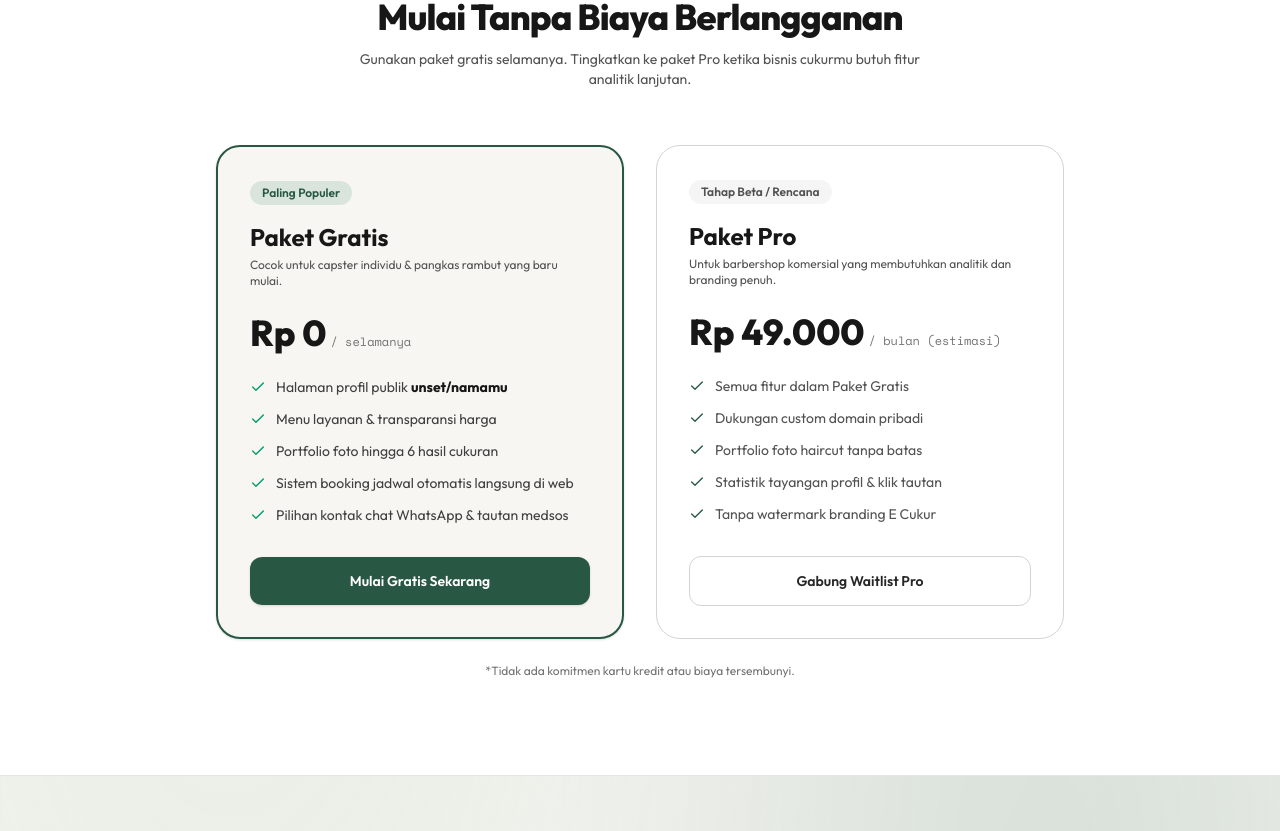
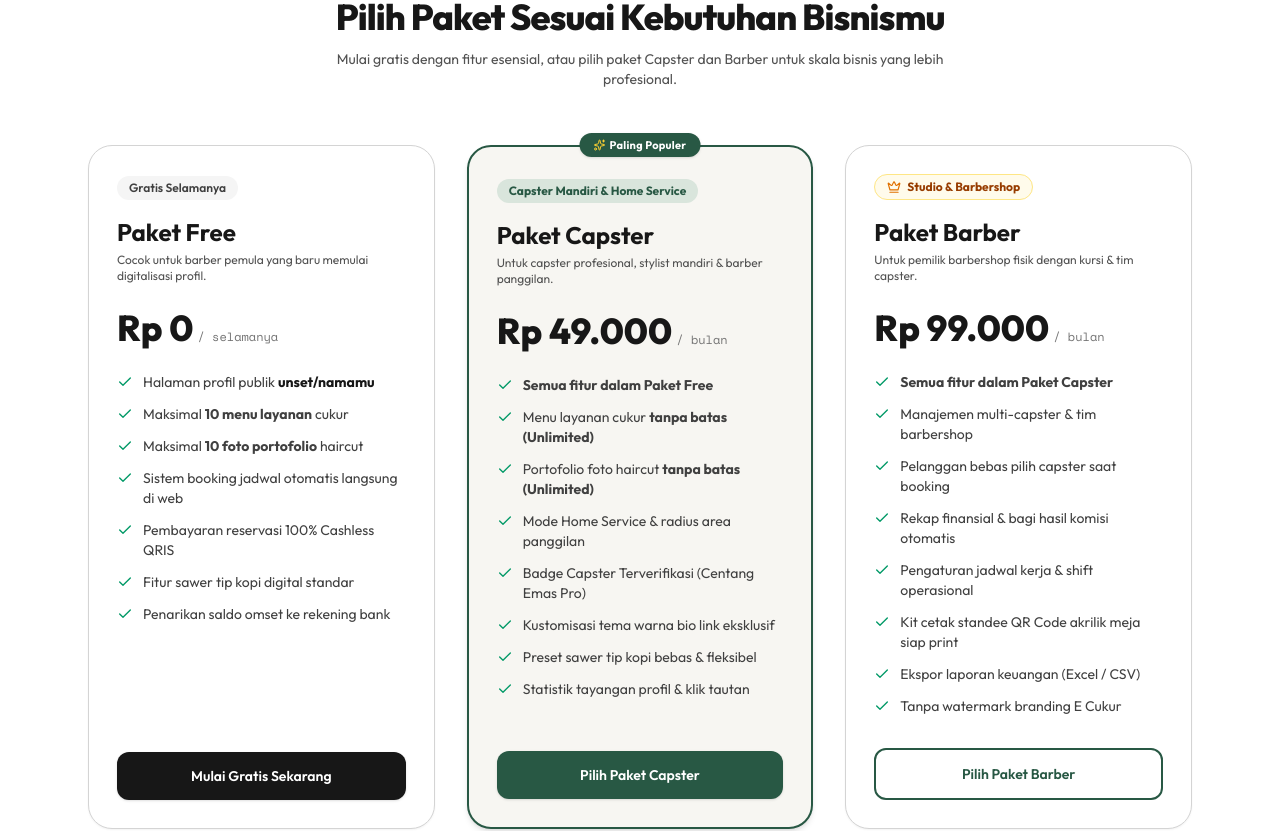
Before and after one commit to rafifmuhanwar-lgtm/E-KeCukur, a React (Vite) app in the folder frontend/: page / in a window 1280 px wide. Shown: the part 4660-5491 px from the top of the page. Built offline with nearby package versions, Linux system fonts and the light colour scheme; no server answers; the database is empty.

Commit message:
feat(landing): update pricing section with Free (10 services/portfolio limit), Capster 49k, and Barber 99k packages

```diff
--- a/frontend/src/pages/Home.jsx
+++ b/frontend/src/pages/Home.jsx
@@ -12,7 +12,9 @@ import {
   ArrowRight,
   Calendar,
   BarChart2,
-  Store
+  Store,
+  Crown,
+  ShieldCheck
 } from 'lucide-react';
 import { AnimatePresence, motion } from 'framer-motion';
 import Logo from '../components/Logo';
@@ -99,6 +101,7 @@ export default function Home() {
   const [usernameInput, setUsernameInput] = useState('');
   const [usernameError, setUsernameError] = useState('');
   const [usernameSuccess, setUsernameSuccess] = useState(false);
+  const [selectedPlan, setSelectedPlan] = useState('free');
 
   // Live Product Preview Persona Tab
   const [previewPersona, setPreviewPersona] = useState('reza'); // 'reza' | 'studio' | 'asgar'
@@ -144,7 +147,7 @@ export default function Home() {
     setUsernameSuccess(true);
     // Navigate to register flow with prefilled slug
     setTimeout(() => {
-      navigate(`/daftar?slug=${usernameInput.trim()}`);
+      navigate(`/daftar?slug=${usernameInput.trim()}${selectedPlan && selectedPlan !== 'free' ? `&plan=${selectedPlan}` : ''}`);
     }, 400);
   };
 
@@ -1004,30 +1007,30 @@ export default function Home() {
       {/* ━━━ 9. PRICING (HONEST & TRANSPARENT) ━━━ */}
       {/* ━━━━━━━━━━━━━━━━━━━━━━━━━━━━━━━━━━━━━━━━━ */}
       <section id="harga" className="scroll-mt-20 py-16 sm:py-24 bg-white border-y border-neutral-200">
-        <div className="max-w-4xl mx-auto px-4 sm:px-6">
+        <div className="max-w-6xl mx-auto px-4 sm:px-6">
 
-          <div className="text-center max-w-xl mx-auto mb-14">
+          <div className="text-center max-w-2xl mx-auto mb-14">
             <span className="text-xs font-mono uppercase tracking-widest text-[#285844] font-semibold">
               Pilihan Paket
             </span>
             <h2 className="text-2xl sm:text-4xl font-display font-extrabold text-[#171717] tracking-tight mt-2 mb-3">
-              Mulai Tanpa Biaya Berlangganan
+              Pilih Paket Sesuai Kebutuhan Bisnismu
             </h2>
             <p className="text-sm text-neutral-600">
-              Gunakan paket gratis selamanya. Tingkatkan ke paket Pro ketika bisnis cukurmu butuh fitur analitik lanjutan.
+              Mulai gratis dengan fitur esensial, atau pilih paket Capster dan Barber untuk skala bisnis yang lebih profesional.
             </p>
           </div>
 
-          <div className="grid grid-cols-1 md:grid-cols-2 gap-8 items-stretch">
+          <div className="grid grid-cols-1 md:grid-cols-3 gap-6 lg:gap-8 items-stretch">
 
-            {/* Plan Gratis */}
-            <div className="p-6 sm:p-8 rounded-3xl bg-[#F7F6F2] border-2 border-[#285844] shadow-sm flex flex-col justify-between">
+            {/* 1. PLAN FREE */}
+            <div className="p-6 sm:p-7 rounded-3xl bg-white border border-neutral-300 shadow-xs flex flex-col justify-between hover:border-neutral-400 transition-all">
               <div>
-                <div className="inline-flex items-center gap-1.5 px-3 py-1 rounded-full bg-[#D9E5DC] text-[#285844] text-xs font-semibold mb-4">
-                  <span>Paling Populer</span>
+                <div className="inline-flex items-center gap-1.5 px-3 py-1 rounded-full bg-neutral-100 text-neutral-700 text-xs font-semibold mb-4">
+                  <span>Gratis Selamanya</span>
                 </div>
-                <h3 className="font-display font-bold text-2xl text-[#171717] mb-1">Paket Gratis</h3>
-                <p className="text-xs text-neutral-600 mb-6">Cocok untuk capster individu & pangkas rambut yang baru mulai.</p>
+                <h3 className="font-display font-bold text-2xl text-[#171717] mb-1">Paket Free</h3>
+                <p className="text-xs text-neutral-600 mb-6">Cocok untuk barber pemula yang baru memulai digitalisasi profil.</p>
 
                 <div className="flex items-baseline gap-1 mb-6">
                   <span className="text-4xl font-display font-extrabold text-[#171717]">Rp 0</span>
@@ -1035,90 +1038,197 @@ export default function Home() {
                 </div>
 
                 <ul className="space-y-3 text-sm text-neutral-700 mb-8">
-                  <li className="flex items-center gap-2.5">
-                    <Check className="w-4 h-4 text-emerald-600 shrink-0" />
+                  <li className="flex items-start gap-2.5">
+                    <Check className="w-4 h-4 text-emerald-600 shrink-0 mt-0.5" />
                     <span>Halaman profil publik <strong className="text-neutral-900">{appDomain}/namamu</strong></span>
                   </li>
-                  <li className="flex items-center gap-2.5">
-                    <Check className="w-4 h-4 text-emerald-600 shrink-0" />
-                    <span>Menu layanan & transparansi harga</span>
+                  <li className="flex items-start gap-2.5">
+                    <Check className="w-4 h-4 text-emerald-600 shrink-0 mt-0.5" />
+                    <span>Maksimal <strong>10 menu layanan</strong> cukur</span>
                   </li>
-                  <li className="flex items-center gap-2.5">
-                    <Check className="w-4 h-4 text-emerald-600 shrink-0" />
-                    <span>Portfolio foto hingga 6 hasil cukuran</span>
+                  <li className="flex items-start gap-2.5">
+                    <Check className="w-4 h-4 text-emerald-600 shrink-0 mt-0.5" />
+                    <span>Maksimal <strong>10 foto portofolio</strong> haircut</span>
                   </li>
-                  <li className="flex items-center gap-2.5">
-                    <Check className="w-4 h-4 text-emerald-600 shrink-0" />
+                  <li className="flex items-start gap-2.5">
+                    <Check className="w-4 h-4 text-emerald-600 shrink-0 mt-0.5" />
                     <span>Sistem booking jadwal otomatis langsung di web</span>
                   </li>
-                  <li className="flex items-center gap-2.5">
-                    <Check className="w-4 h-4 text-emerald-600 shrink-0" />
-                    <span>Pilihan kontak chat WhatsApp & tautan medsos</span>
+                  <li className="flex items-start gap-2.5">
+                    <Check className="w-4 h-4 text-emerald-600 shrink-0 mt-0.5" />
+                    <span>Pembayaran reservasi 100% Cashless QRIS</span>
+                  </li>
+                  <li className="flex items-start gap-2.5">
+                    <Check className="w-4 h-4 text-emerald-600 shrink-0 mt-0.5" />
+                    <span>Fitur sawer tip kopi digital standar</span>
+                  </li>
+                  <li className="flex items-start gap-2.5">
+                    <Check className="w-4 h-4 text-emerald-600 shrink-0 mt-0.5" />
+                    <span>Penarikan saldo omset ke rekening bank</span>
                   </li>
                 </ul>
               </div>
 
               <button
                 onClick={() => {
+                  setSelectedPlan('free');
                   const el = document.getElementById('claim-box');
-                  if (el) el.scrollIntoView({ behavior: 'smooth' });
+                  if (el) {
+                    el.scrollIntoView({ behavior: 'smooth' });
+                    const input = el.querySelector('input');
+                    if (input) input.focus();
+                  }
                 }}
-                className="w-full py-3.5 bg-[#285844] hover:bg-[#1E4334] text-white font-semibold text-sm rounded-xl transition-colors shadow-sm"
+                className="w-full py-3.5 bg-neutral-900 hover:bg-neutral-800 text-white font-semibold text-sm rounded-xl transition-colors shadow-sm cursor-pointer"
               >
                 Mulai Gratis Sekarang
               </button>
             </div>
 
-            {/* Plan Pro (Proposed Concept / Beta) */}
-            <div className="p-6 sm:p-8 rounded-3xl bg-white border border-neutral-300 flex flex-col justify-between">
+            {/* 2. PLAN CAPSTER (POPULAR HIGHLIGHT) */}
+            <div className="p-6 sm:p-7 rounded-3xl bg-[#F7F6F2] border-2 border-[#285844] shadow-md flex flex-col justify-between relative">
+              <div className="absolute -top-3.5 left-1/2 -translate-x-1/2">
+                <span className="px-3.5 py-1 rounded-full bg-[#285844] text-white text-[11px] font-bold tracking-wide shadow-sm flex items-center gap-1">
+                  <Sparkles className="w-3 h-3 text-amber-300" />
+                  <span>Paling Populer</span>
+                </span>
+              </div>
+
               <div>
-                <div className="inline-flex items-center gap-1.5 px-3 py-1 rounded-full bg-neutral-100 text-neutral-600 text-xs font-semibold mb-4">
-                  <span>Tahap Beta / Rencana</span>
+                <div className="inline-flex items-center gap-1.5 px-3 py-1 rounded-full bg-[#D9E5DC] text-[#285844] text-xs font-bold mb-4 mt-1">
+                  <span>Capster Mandiri & Home Service</span>
                 </div>
-                <h3 className="font-display font-bold text-2xl text-[#171717] mb-1">Paket Pro</h3>
-                <p className="text-xs text-neutral-600 mb-6">Untuk barbershop komersial yang membutuhkan analitik dan branding penuh.</p>
+                <h3 className="font-display font-bold text-2xl text-[#171717] mb-1">Paket Capster</h3>
+                <p className="text-xs text-neutral-600 mb-6">Untuk capster profesional, stylist mandiri & barber panggilan.</p>
 
                 <div className="flex items-baseline gap-1 mb-6">
                   <span className="text-4xl font-display font-extrabold text-[#171717]">Rp 49.000</span>
-                  <span className="text-xs font-mono text-neutral-500">/ bulan (estimasi)</span>
+                  <span className="text-xs font-mono text-neutral-500">/ bulan</span>
                 </div>
 
-                <ul className="space-y-3 text-sm text-neutral-600 mb-8">
-                  <li className="flex items-center gap-2.5">
-                    <Check className="w-4 h-4 text-[#285844] shrink-0" />
-                    <span>Semua fitur dalam Paket Gratis</span>
+                <ul className="space-y-3 text-sm text-neutral-700 mb-8">
+                  <li className="flex items-start gap-2.5">
+                    <Check className="w-4 h-4 text-emerald-600 shrink-0 mt-0.5" />
+                    <span><strong>Semua fitur dalam Paket Free</strong></span>
                   </li>
-                  <li className="flex items-center gap-2.5">
-                    <Check className="w-4 h-4 text-[#285844] shrink-0" />
-                    <span>Dukungan custom domain pribadi</span>
+                  <li className="flex items-start gap-2.5">
+                    <Check className="w-4 h-4 text-emerald-600 shrink-0 mt-0.5" />
+                    <span>Menu layanan cukur <strong>tanpa batas (Unlimited)</strong></span>
                   </li>
-                  <li className="flex items-center gap-2.5">
-                    <Check className="w-4 h-4 text-[#285844] shrink-0" />
-                    <span>Portfolio foto haircut tanpa batas</span>
+                  <li className="flex items-start gap-2.5">
+                    <Check className="w-4 h-4 text-emerald-600 shrink-0 mt-0.5" />
+                    <span>Portofolio foto haircut <strong>tanpa batas (Unlimited)</strong></span>
                   </li>
-                  <li className="flex items-center gap-2.5">
-                    <Check className="w-4 h-4 text-[#285844] shrink-0" />
+                  <li className="flex items-start gap-2.5">
+                    <Check className="w-4 h-4 text-emerald-600 shrink-0 mt-0.5" />
+                    <span>Mode Home Service & radius area panggilan</span>
+                  </li>
+                  <li className="flex items-start gap-2.5">
+                    <Check className="w-4 h-4 text-emerald-600 shrink-0 mt-0.5" />
+                    <span>Badge Capster Terverifikasi (Centang Emas Pro)</span>
+                  </li>
+                  <li className="flex items-start gap-2.5">
+                    <Check className="w-4 h-4 text-emerald-600 shrink-0 mt-0.5" />
+                    <span>Kustomisasi tema warna bio link eksklusif</span>
+                  </li>
+                  <li className="flex items-start gap-2.5">
+                    <Check className="w-4 h-4 text-emerald-600 shrink-0 mt-0.5" />
+                    <span>Preset sawer tip kopi bebas & fleksibel</span>
+                  </li>
+                  <li className="flex items-start gap-2.5">
+                    <Check className="w-4 h-4 text-emerald-600 shrink-0 mt-0.5" />
                     <span>Statistik tayangan profil & klik tautan</span>
                   </li>
-                  <li className="flex items-center gap-2.5">
-                    <Check className="w-4 h-4 text-[#285844] shrink-0" />
+                </ul>
+              </div>
+
+              <button
+                onClick={() => {
+                  setSelectedPlan('capster');
+                  const el = document.getElementById('claim-box');
+                  if (el) {
+                    el.scrollIntoView({ behavior: 'smooth' });
+                    const input = el.querySelector('input');
+                    if (input) input.focus();
+                  }
+                }}
+                className="w-full py-3.5 bg-[#285844] hover:bg-[#1E4334] text-white font-semibold text-sm rounded-xl transition-all shadow-sm cursor-pointer active:scale-98"
+              >
+                Pilih Paket Capster
+              </button>
+            </div>
+
+            {/* 3. PLAN BARBER (STUDIO & BUSINESS) */}
+            <div className="p-6 sm:p-7 rounded-3xl bg-white border border-neutral-300 shadow-xs flex flex-col justify-between hover:border-neutral-400 transition-all">
+              <div>
+                <div className="inline-flex items-center gap-1.5 px-3 py-1 rounded-full bg-amber-50 text-amber-800 border border-amber-200 text-xs font-bold mb-4">
+                  <Crown className="w-3.5 h-3.5 text-amber-600" />
+                  <span>Studio & Barbershop</span>
+                </div>
+                <h3 className="font-display font-bold text-2xl text-[#171717] mb-1">Paket Barber</h3>
+                <p className="text-xs text-neutral-600 mb-6">Untuk pemilik barbershop fisik dengan kursi & tim capster.</p>
+
+                <div className="flex items-baseline gap-1 mb-6">
+                  <span className="text-4xl font-display font-extrabold text-[#171717]">Rp 99.000</span>
+                  <span className="text-xs font-mono text-neutral-500">/ bulan</span>
+                </div>
+
+                <ul className="space-y-3 text-sm text-neutral-700 mb-8">
+                  <li className="flex items-start gap-2.5">
+                    <Check className="w-4 h-4 text-emerald-600 shrink-0 mt-0.5" />
+                    <span><strong>Semua fitur dalam Paket Capster</strong></span>
+                  </li>
+                  <li className="flex items-start gap-2.5">
+                    <Check className="w-4 h-4 text-emerald-600 shrink-0 mt-0.5" />
+                    <span>Manajemen multi-capster & tim barbershop</span>
+                  </li>
+                  <li className="flex items-start gap-2.5">
+                    <Check className="w-4 h-4 text-emerald-600 shrink-0 mt-0.5" />
+                    <span>Pelanggan bebas pilih capster saat booking</span>
+                  </li>
+                  <li className="flex items-start gap-2.5">
+                    <Check className="w-4 h-4 text-emerald-600 shrink-0 mt-0.5" />
+                    <span>Rekap finansial & bagi hasil komisi otomatis</span>
+                  </li>
+                  <li className="flex items-start gap-2.5">
+                    <Check className="w-4 h-4 text-emerald-600 shrink-0 mt-0.5" />
+                    <span>Pengaturan jadwal kerja & shift operasional</span>
+                  </li>
+                  <li className="flex items-start gap-2.5">
+                    <Check className="w-4 h-4 text-emerald-600 shrink-0 mt-0.5" />
+                    <span>Kit cetak standee QR Code akrilik meja siap print</span>
+                  </li>
+                  <li className="flex items-start gap-2.5">
+                    <Check className="w-4 h-4 text-emerald-600 shrink-0 mt-0.5" />
+                    <span>Ekspor laporan keuangan (Excel / CSV)</span>
+                  </li>
+                  <li className="flex items-start gap-2.5">
+                    <Check className="w-4 h-4 text-emerald-600 shrink-0 mt-0.5" />
                     <span>Tanpa watermark branding E Cukur</span>
                   </li>
                 </ul>
               </div>
 
               <button
-                onClick={() => alert('Paket Pro sedang dalam tahap persiapan. Kamu tetap bisa menggunakan semua fitur Paket Gratis saat ini!')}
-                className="w-full py-3.5 border border-neutral-300 hover:border-neutral-500 text-neutral-800 font-semibold text-sm rounded-xl transition-colors"
+                onClick={() => {
+                  setSelectedPlan('barber');
+                  const el = document.getElementById('claim-box');
+                  if (el) {
+                    el.scrollIntoView({ behavior: 'smooth' });
+                    const input = el.querySelector('input');
+                    if (input) input.focus();
+                  }
+                }}
+                className="w-full py-3.5 border-2 border-[#285844] text-[#285844] hover:bg-[#285844] hover:text-white font-semibold text-sm rounded-xl transition-all cursor-pointer active:scale-98"
               >
-                Gabung Waitlist Pro
+                Pilih Paket Barber
               </button>
             </div>
 
           </div>
 
-          <p className="text-center text-xs text-neutral-500 mt-6">
-            *Tidak ada komitmen kartu kredit atau biaya tersembunyi.
+          <p className="text-center text-xs text-neutral-500 mt-8">
+            *Tidak ada komitmen kartu kredit atau biaya tersembunyi. Dapat berganti paket kapan saja.
           </p>
 
         </div>
```
